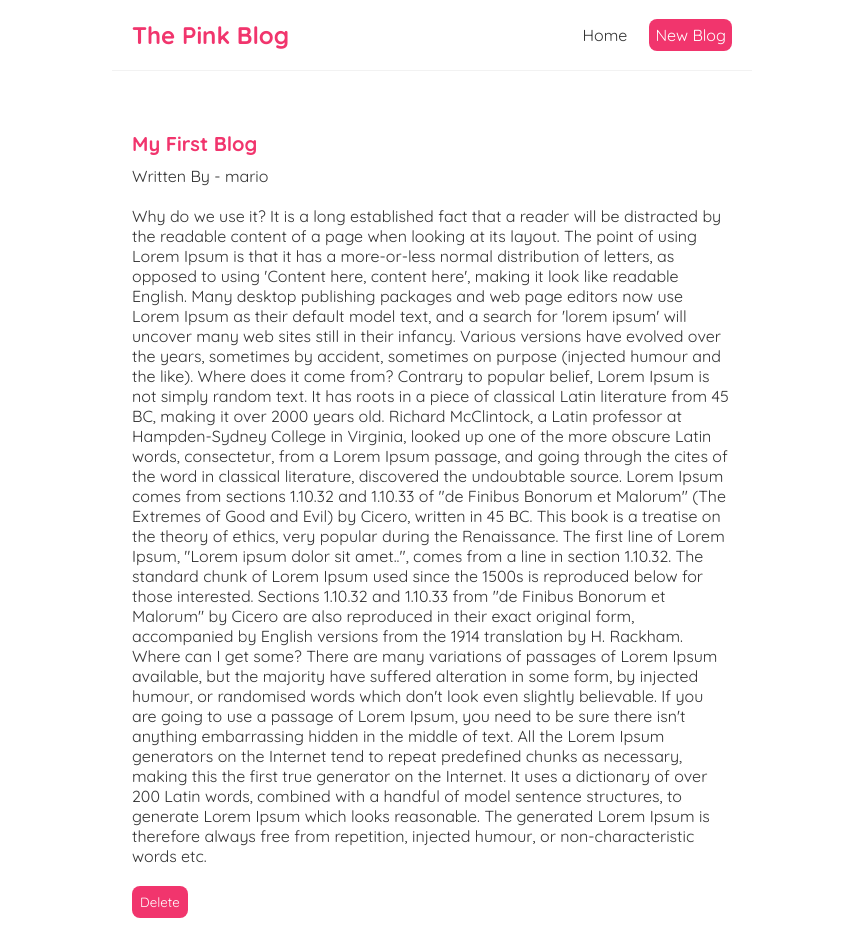
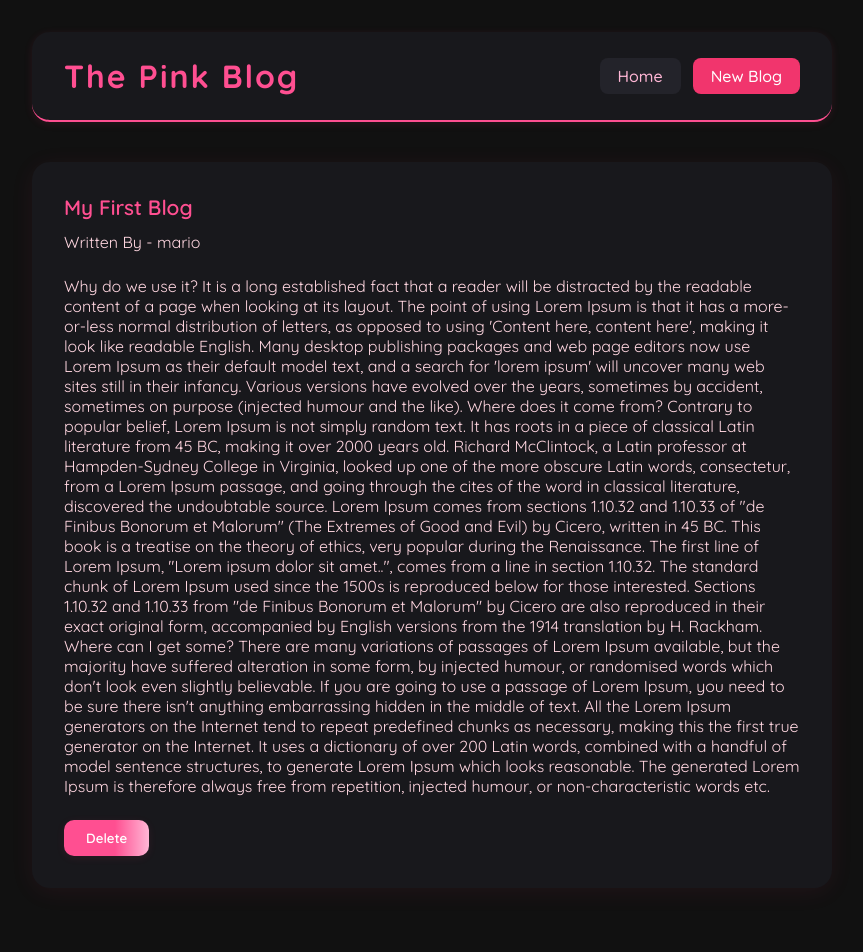
Before and after one commit to NuhaG/pink-blog, a React (Create React App) app: page /blogs/1 in a window 1280 px wide. Shown: the top 952 px of the page, without its empty margins (208-1071 px from the left). After the commit the page ends 928 px from the top, so only its background shows below. Built offline with nearby package versions, Linux system fonts and the light colour scheme; data requests are answered from the project's data file.

Commit message:
css, readme

```diff
--- a/src/index.css
+++ b/src/index.css
@@ -1,99 +1,181 @@
 @import url('https://fonts.googleapis.com/css2?family=Quicksand:wght@300..700&display=swap');
+
+body {
+  background: #111;
+  min-height: 100vh;
+  padding: 0;
+}
 
 * {
   margin: 0;
-  font-family: "Quicksand";
-  color: #333;
+  font-family: "Quicksand", sans-serif;
+  color: #ffd6e0;
+  box-sizing: border-box;
 }
+
 .navbar {
-  padding: 20px;
+  padding: 24px 32px;
   display: flex;
   align-items: center;
-  max-width: 600px;
-  margin: 0 auto;
-  border-bottom: 1px solid #f2f2f2;
+  max-width: 800px;
+  margin: 32px auto 0 auto;
+  border-radius: 18px;
+  background: #18181c;
+  border-bottom: 2px solid #ff4f91;
+  box-shadow: 0 2px 8px rgba(241, 53, 109, 0.10);
 }
+
 .navbar h1 {
-  color: #f1356d;
+  color: #ff4f91;
+  font-size: 2rem;
+  font-weight: 700;
+  letter-spacing: 2px;
 }
+
 .navbar .links {
   margin-left: auto;
+  display: flex;
+  gap: 12px;
 }
-.navbar .links {
-  margin-left: auto;
+
+.navbar a {
+  text-decoration: none;
+  padding: 8px 18px;
+  border-radius: 8px;
+  background: #23232a;
+  color: #ffb6d5;
+  font-weight: 500;
+  transition: background 0.2s, color 0.2s;
 }
-.navbar a {
-  margin-left: 16px;
-  text-decoration: none;
-  padding: 6px;
+
+.navbar a:hover {
+  background: #ff4f91;
+  color: #fff;
 }
-.navbar a:hover {
-  color: #f1356d;
+
+.content {
+  max-width: 800px;
+  margin: 40px auto;
+  padding: 32px;
+  background: #18181c;
+  border-radius: 18px;
+  box-shadow: 0 4px 24px rgba(241, 53, 109, 0.07);
 }
-.content {
-  max-width: 600px;
-  margin: 40px auto;
-  padding: 20px;
+
+.blog-preview {
+  padding: 18px 24px;
+  margin: 24px 0;
+  border-radius: 14px;
+  background: #23232a;
+  border: 1px solid #ff4f91;
+  box-shadow: 0 2px 8px rgba(241, 53, 109, 0.05);
+  transition: box-shadow 0.2s, background 0.2s;
 }
-.blog-preview{
-  padding: 10px 16px;
-  margin: 20px 0;
-  border-bottom: 1px solid #fafafa;
+
+.blog-preview:hover {
+  box-shadow: 0 6px 18px rgba(241, 53, 109, 0.12);
+  background: #2a2a33;
 }
-.blog-preview:hover{
-  box-shadow: 1px 3px 5px rgba(0, 0, 0, 0.1);
+
+.blog-preview h2 {
+  font-size: 1.3rem;
+  color: #ff4f91;
+  margin-bottom: 8px;
+  font-weight: 600;
 }
-.blog-preview h2{
-  font-size: 20px;
-  color: #f1356d;
-  margin-bottom: 8px;
-}
-.blog-preview a{
+
+.blog-preview a {
   text-decoration: none;
 }
-.blog-details h2{
-  font-size: 20px;
-  color: #f1356d;
-  margin-bottom: 10px;
+
+.blog-details h2 {
+  font-size: 1.3rem;
+  color: #ff4f91;
+  margin-bottom: 12px;
+  font-weight: 600;
 }
-.blog-details div{
-  margin: 20px 0;
+
+.blog-details div {
+  margin: 24px 0;
 }
-.blog-details button{
-  background: #f1356d;
+
+.blog-details button {
+  background: linear-gradient(90deg, #ff4f91 60%, #ffb6d5 100%);
   color: #fff;
-  border: 0px;
-  padding: 8px;
-  border-radius: 8px;
+  border: none;
+  padding: 10px 22px;
+  border-radius: 10px;
   cursor: pointer;
+  font-weight: 600;
+  box-shadow: 0 2px 8px rgba(241, 53, 109, 0.09);
+  transition: background 0.2s;
 }
+
+.blog-details button:hover {
+  background: linear-gradient(90deg, #ffb6d5 0%, #ff4f91 100%);
+}
+
 .create {
-  max-width: 400px;
+  max-width: 450px;
   margin: 0 auto;
   text-align: center;
+  background: #23232a;
+  border-radius: 16px;
+  padding: 32px 24px;
+  box-shadow: 0 2px 12px rgba(241, 53, 109, 0.07);
+  border: 1px solid #ff4f91;
 }
+
 .create label {
   text-align: left;
   display: block;
+  margin-bottom: 6px;
+  font-weight: 500;
+  color: #ff4f91;
 }
+
 .create h2 {
-  font-size: 20px;
-  color: #f1356d;
+  font-size: 1.3rem;
+  color: #ff4f91;
   margin-bottom: 30px;
+  font-weight: 700;
 }
-.create input, .create textarea, .create select {
+
+.create input,
+.create textarea,
+.create select {
   width: 100%;
-  padding: 6px 10px;
-  margin: 10px 0;
-  border: 1px solid #ddd;
+  padding: 10px 14px;
+  margin: 12px 0;
+  border: 1px solid #ff4f91;
+  border-radius: 8px;
+  background: #18181c;
+  color: #ffd6e0;
   box-sizing: border-box;
   display: block;
+  font-size: 1rem;
+  transition: border 0.2s;
 }
+
+.create input:focus,
+.create textarea:focus,
+.create select:focus {
+  border: 1.5px solid #ff4f91;
+  outline: none;
+}
+
 .create button {
-  background: #f1356d;
+  background: linear-gradient(90deg, #ff4f91 60%, #ffb6d5 100%);
   color: #fff;
-  border: 0;
-  padding: 8px;
-  border-radius: 8px;
+  border: none;
+  padding: 10px 22px;
+  border-radius: 10px;
   cursor: pointer;
+  font-weight: 600;
+  box-shadow: 0 2px 8px rgba(241, 53, 109, 0.09);
+  transition: background 0.2s;
 }
+
+.create button:hover {
+  background: linear-gradient(90deg, #ffb6d5 0%, #ff4f91 100%);
+}
```
Also changed, not shown: 1 other file (tests, documents, lock files or other folders).
